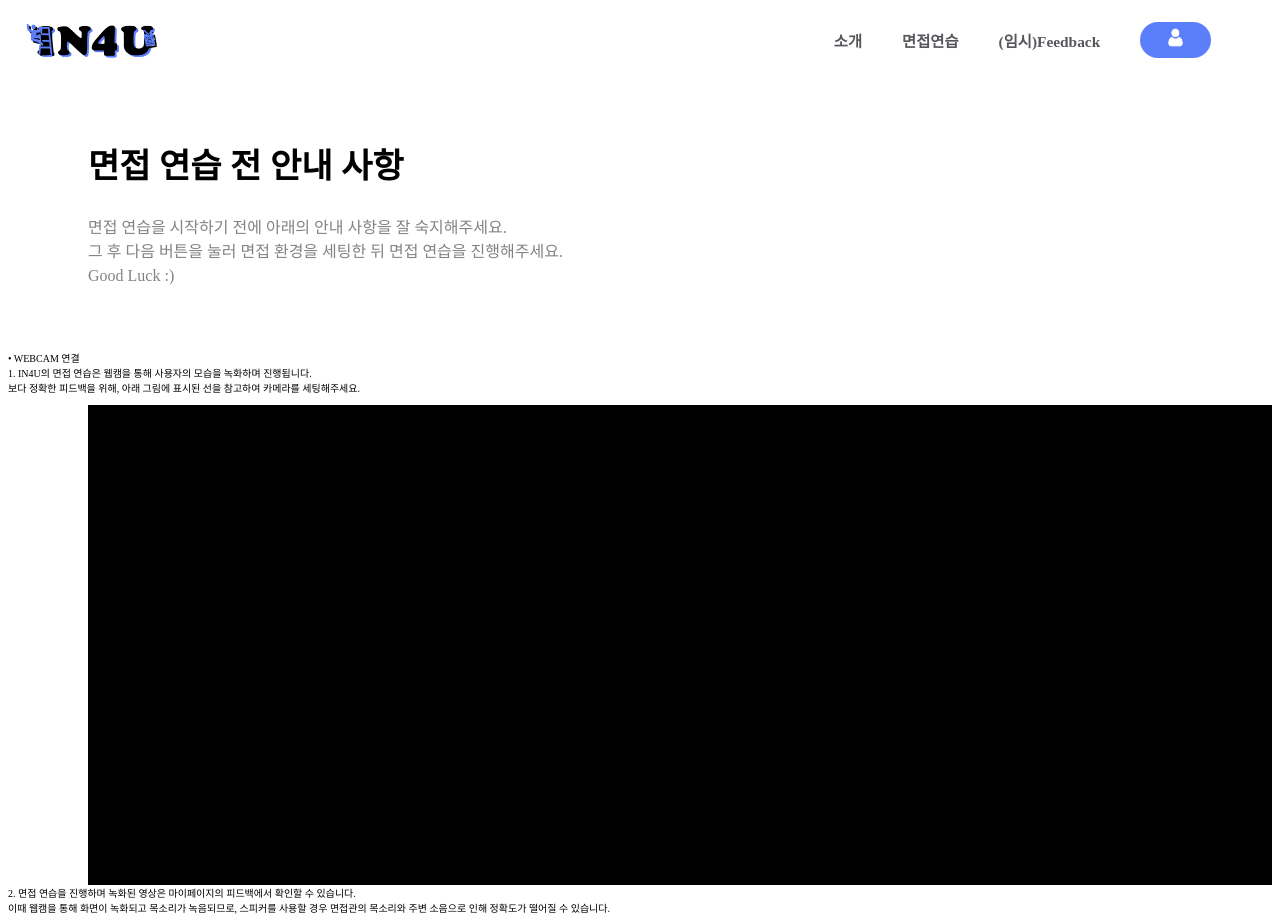
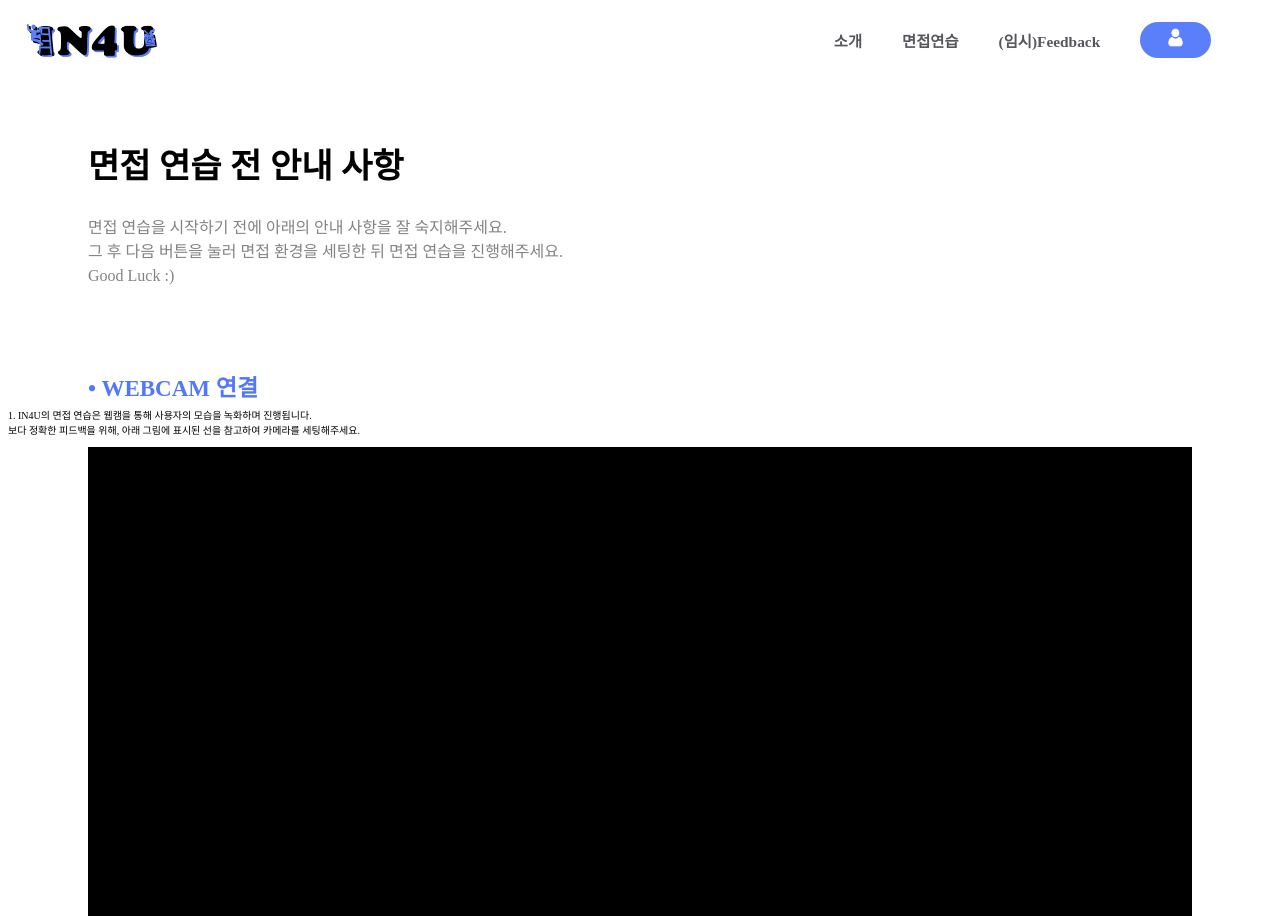
Before and after one commit to kookmin-sw/capstone-2022-15, a React (Create React App) app in the folder src/front/: page /notification in a window 1280 px wide. Shown: the top 916 px of the page. Built offline with nearby package versions, Linux system fonts and the light colour scheme.

Commit message:
link to preinterview page

```diff
--- a/src/front/src/pages/NotificationPage/Notification.css
+++ b/src/front/src/pages/NotificationPage/Notification.css
@@ -0,0 +1,50 @@
+.notification-layout {
+    position: relative;
+    /* width: 100%; */
+    height: 580px;
+    margin-top: 20px;
+    margin-right: 80px;
+    /* left: 0px; */
+    /* top: 433px; */
+}
+
+.notification-title {
+    position: relative;
+    width: 200px;
+    height: 37px;
+    padding-left: 80px;
+    /* top: 42px; */
+
+    font-family: Montserrat;
+    font-style: normal;
+    font-weight: 700;
+    font-size: 23px;
+    line-height: 37px;
+    color: rgb(81, 119, 255);
+
+    display: flex;
+    align-items: center;
+}
+
+.cam-show-layout {
+    position: relative;
+    /* width: 100%; */
+    height: 480px;
+    margin-left: 80px;
+    margin-top: 10px;
+    /* margin-right: 80px; */
+    /* padding-right: 80px; */
+
+    display: flex;
+    background-color: #000000
+}
+
+
+.mini-title {
+    /* height: 80px; */
+    display: flex;
+    /* justify-content: center; */
+    align-items: center;
+    font-size: 1.2rem;
+
+}
--- a/src/front/src/pages/NotificationPage/Notification.js
+++ b/src/front/src/pages/NotificationPage/Notification.js
@@ -1,5 +1,7 @@
 import './Notification.css';
 import Navbar from '../components/Navbar/Navbar';
+import { Link } from 'react-router-dom';
+
 // import { PageDescription } from '../../components/PageDescription';
 
 // import Footer from '../components/Footer';
@@ -57,6 +59,11 @@ const PreInterview = () => {
                     중간에 <br></br>
                 </div>
             </div>
+            <div className="button-layout">
+                <Link to="/preinterview" className="start-button">
+                    다음
+                </Link>
+            </div>
             {/* <Footer/> */}
         </div>
     );
--- a/src/front/src/pages/PreInterviewPage/PreInterview.css
+++ b/src/front/src/pages/PreInterviewPage/PreInterview.css
@@ -133,7 +133,7 @@
 
 }
 
-.Connected {
+/* .Connected {
     position: relative;
     font-family: Montserrat;
     font-style: normal;
@@ -154,7 +154,7 @@
     border-radius: 45px;
 
 
-}
+} */
 
 /*-------------------- start button --------------------*/
 .link-to-interviewpage {
```
